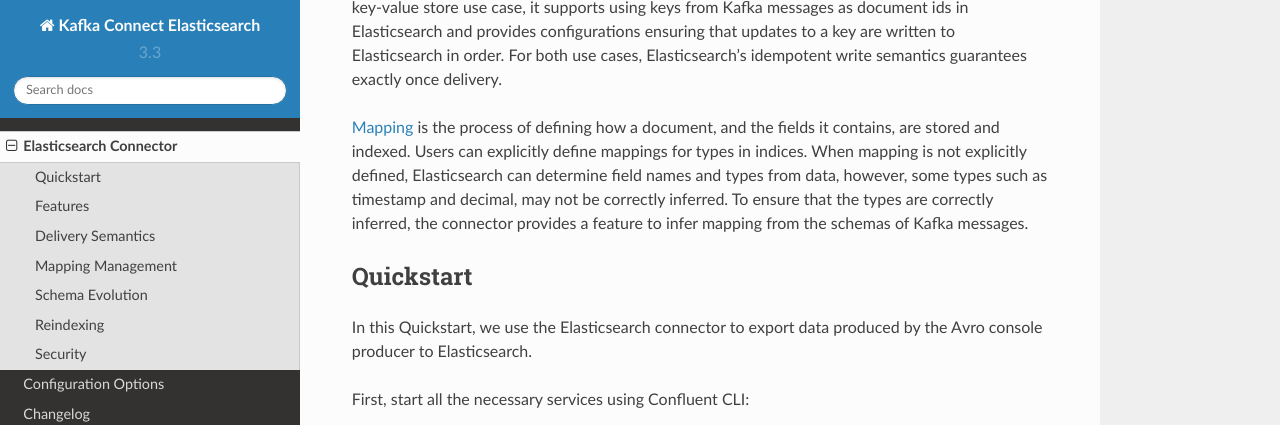
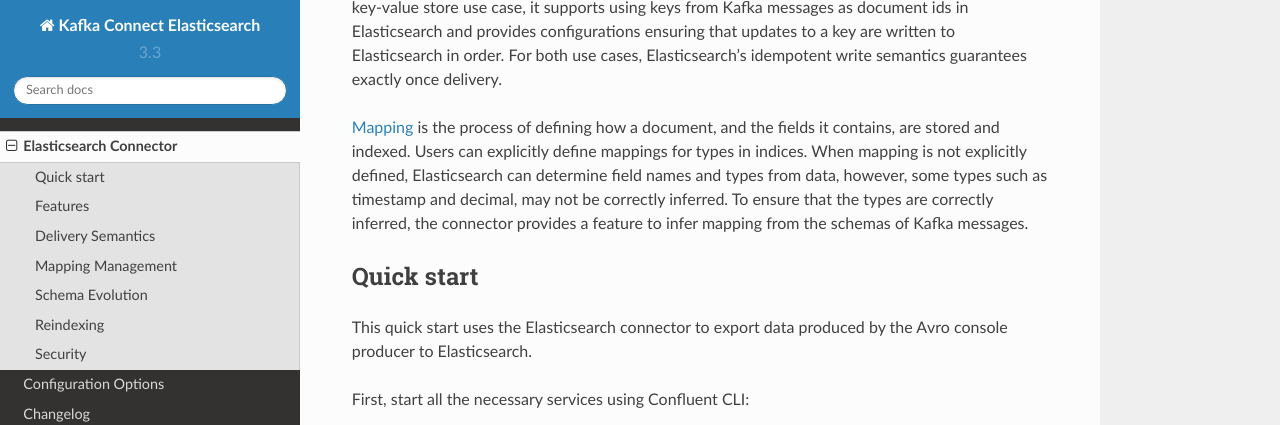
Before and after one commit to confluentinc/kafka-connect-elasticsearch, a Sphinx documentation site: the page built from docs/elasticsearch_connector.rst, in a window 1280 px wide and 900 px high, scrolled down 333 px. Shown: the top 425 px of the window. Built offline with Sphinx 7.4.7 and the Read the Docs theme 2.0.0, drawn with Linux system fonts in a browser that asks for light colours; some of the changed text lies outside the part shown.

Commit message:
Fix title and add anchors

```diff
--- a/docs/elasticsearch_connector.rst
+++ b/docs/elasticsearch_connector.rst
@@ -22,9 +24,11 @@
 and decimal, may not be correctly inferred. To ensure that the types are correctly inferred, the
 connector provides a feature to infer mapping from the schemas of Kafka messages.
 
-Quickstart
-----------
-In this Quickstart, we use the Elasticsearch connector to export data produced by the Avro console
+.. _elasticsearch-quickstart:
+
+Quick start
+-----------
+This quick start uses the Elasticsearch connector to export data produced by the Avro console
 producer to Elasticsearch.
 
 First, start all the necessary services using Confluent CLI:
@@ -148,7 +152,7 @@
       Stopping zookeeper
       zookeeper is [DOWN]
 
-or stop all the services and additionally wipe out any data generated during this quickstart by running:
+or stop all the services and additionally wipe out any data generated during this quick start by running:
 
 .. sourcecode:: bash
 
```
Also changed, not shown: other parts of docs/elasticsearch_connector.rst (+2 -0 lines).
